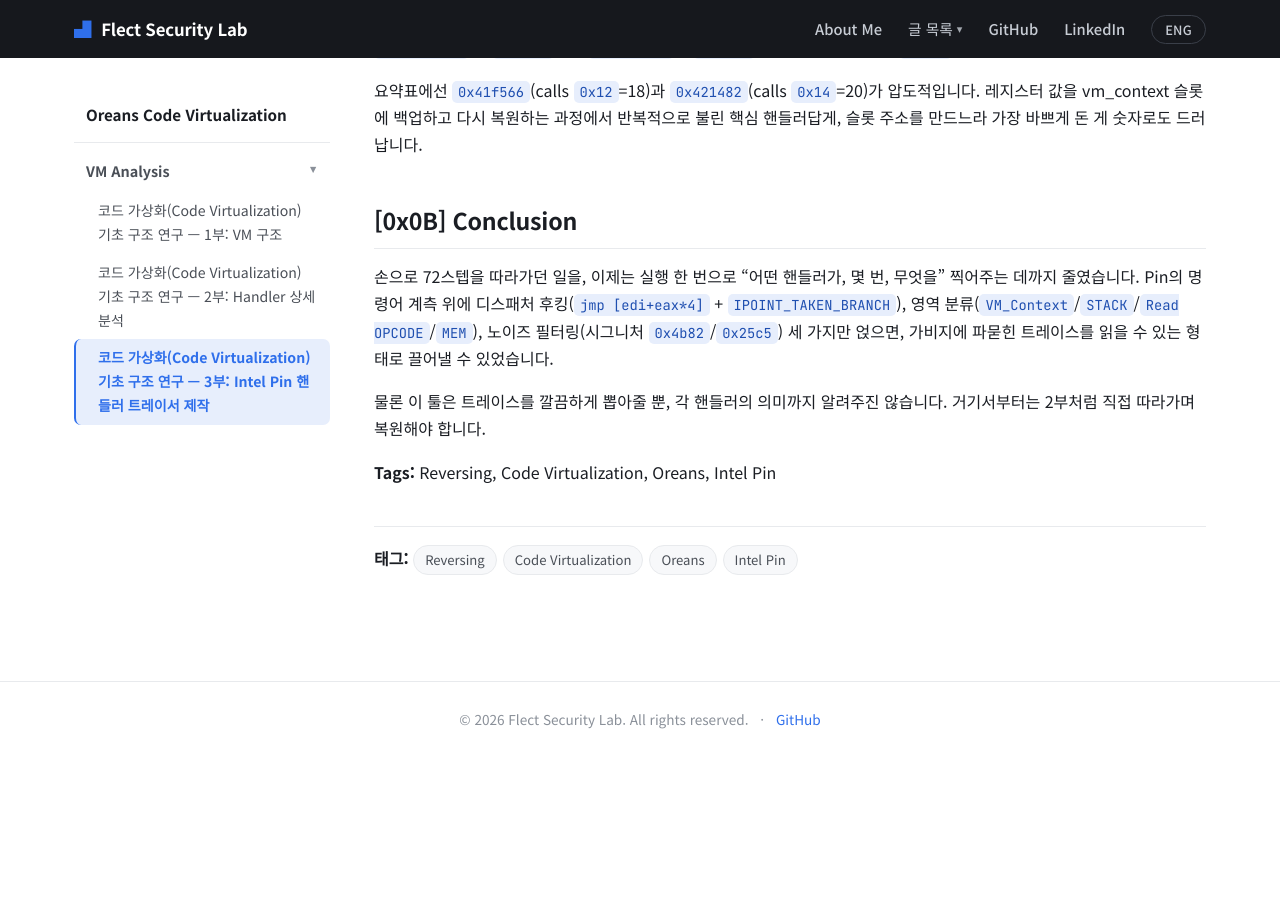
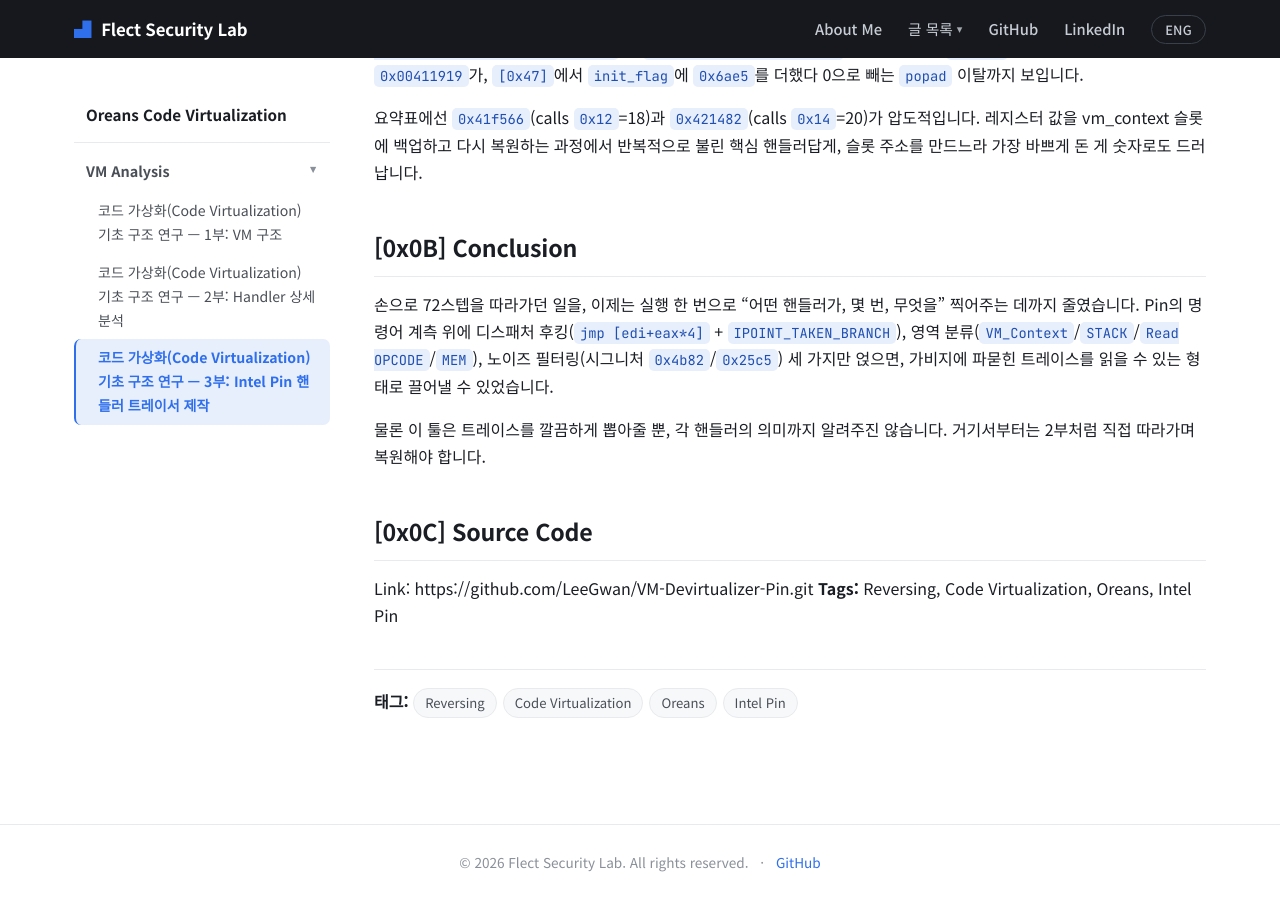
Before and after one commit to LeeGwan/LeeGwan.github.io, a Jekyll site: the page built from _ko/2026-06-10-oreans-vm-3.md, in a window 1280 px wide and 900 px high, scrolled down 27133 px. Built offline with Jekyll 4.4.1, drawn with Linux system fonts in a browser that asks for light colours; before the commit the page ends 27890 px from its top, so only the background shows below that.

Commit message:
Update 2026-06-10-oreans-vm-3.md

```diff
--- a/_ko/2026-06-10-oreans-vm-3.md
+++ b/_ko/2026-06-10-oreans-vm-3.md
@@ -1071,5 +1071,6 @@ handler        callscount       readscount     writescount    opcode(Decoding)
 손으로 72스텝을 따라가던 일을, 이제는 실행 한 번으로 "어떤 핸들러가, 몇 번, 무엇을" 찍어주는 데까지 줄였습니다. Pin의 명령어 계측 위에 디스패처 후킹(`jmp [edi+eax*4]` + `IPOINT_TAKEN_BRANCH`), 영역 분류(`VM_Context`/`STACK`/`Read OPCODE`/`MEM`), 노이즈 필터링(시그니처 `0x4b82`/`0x25c5`) 세 가지만 얹으면, 가비지에 파묻힌 트레이스를 읽을 수 있는 형태로 끌어낼 수 있었습니다.
 
 물론 이 툴은 트레이스를 깔끔하게 뽑아줄 뿐, 각 핸들러의 의미까지 알려주진 않습니다. 거기서부터는 2부처럼 직접 따라가며 복원해야 합니다.
-
+## [0x0C] Source Code
+Link: https://github.com/LeeGwan/VM-Devirtualizer-Pin.git
 **Tags:** Reversing, Code Virtualization, Oreans, Intel Pin
```
